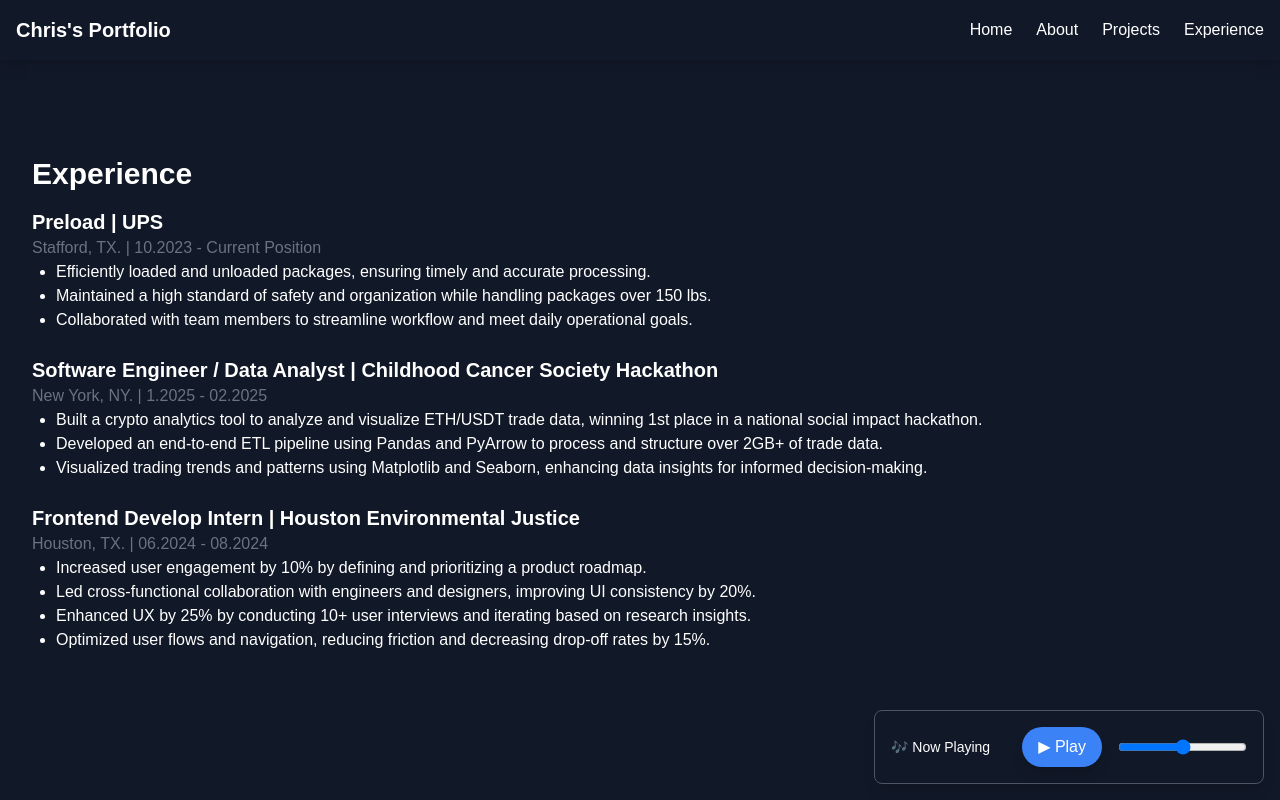
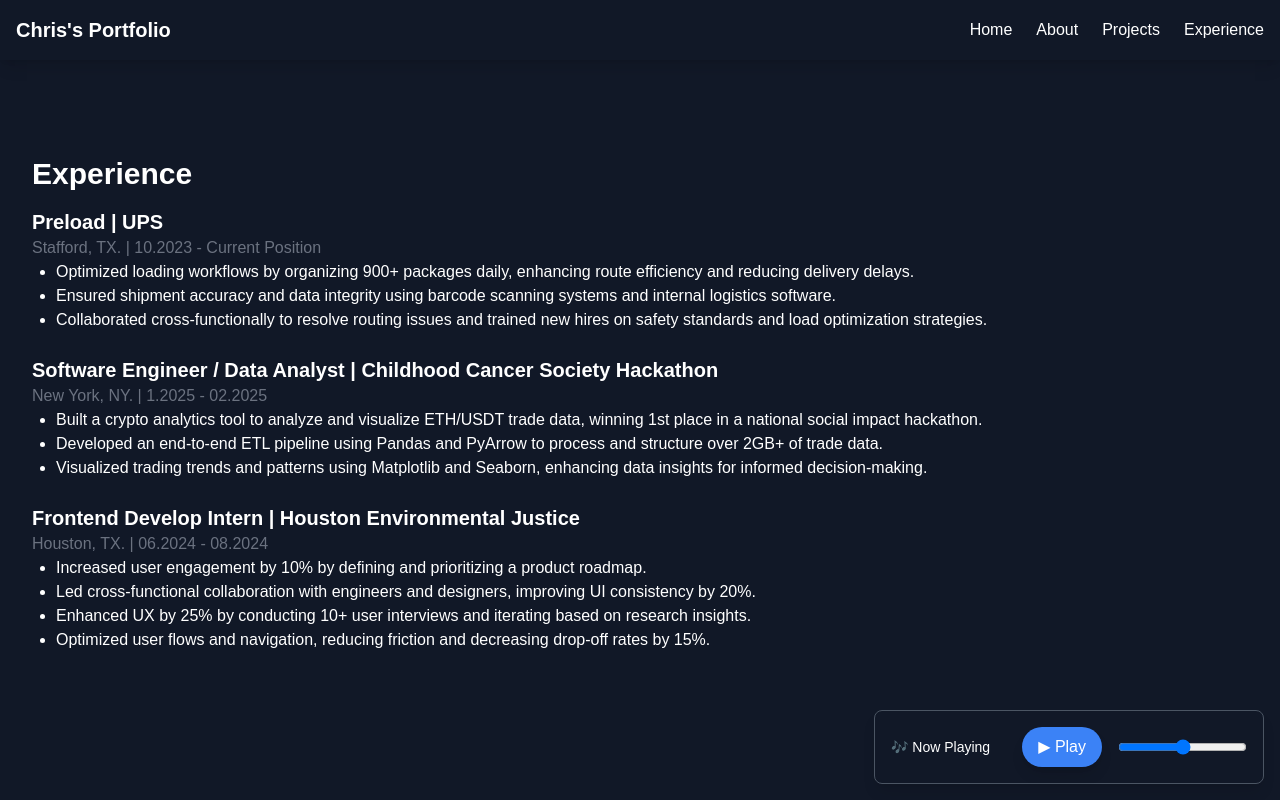
Before and after one commit to Chrisyeu11/my-portfolio, a Next.js app: page /experience in a window 1280 px wide. Built offline with nearby package versions, Linux system fonts and the light colour scheme.

Commit message:
Fixed Experience and improved layout

```diff
--- a/app/experience/page.tsx
+++ b/app/experience/page.tsx
@@ -6,9 +6,9 @@ export default function ExperiencePage() {
       title: "Preload | UPS",
       location: "Stafford, TX. | 10.2023 - Current Position",
       details: [
-        "Efficiently loaded and unloaded packages, ensuring timely and accurate processing.",
-        "Maintained a high standard of safety and organization while handling packages over 150 lbs.",
-        "Collaborated with team members to streamline workflow and meet daily operational goals."
+        "Optimized loading workflows by organizing 900+ packages daily, enhancing route efficiency and reducing delivery delays.",
+        "Ensured shipment accuracy and data integrity using barcode scanning systems and internal logistics software.",
+        "Collaborated cross-functionally to resolve routing issues and trained new hires on safety standards and load optimization strategies."
       ]
     },
     {
```
